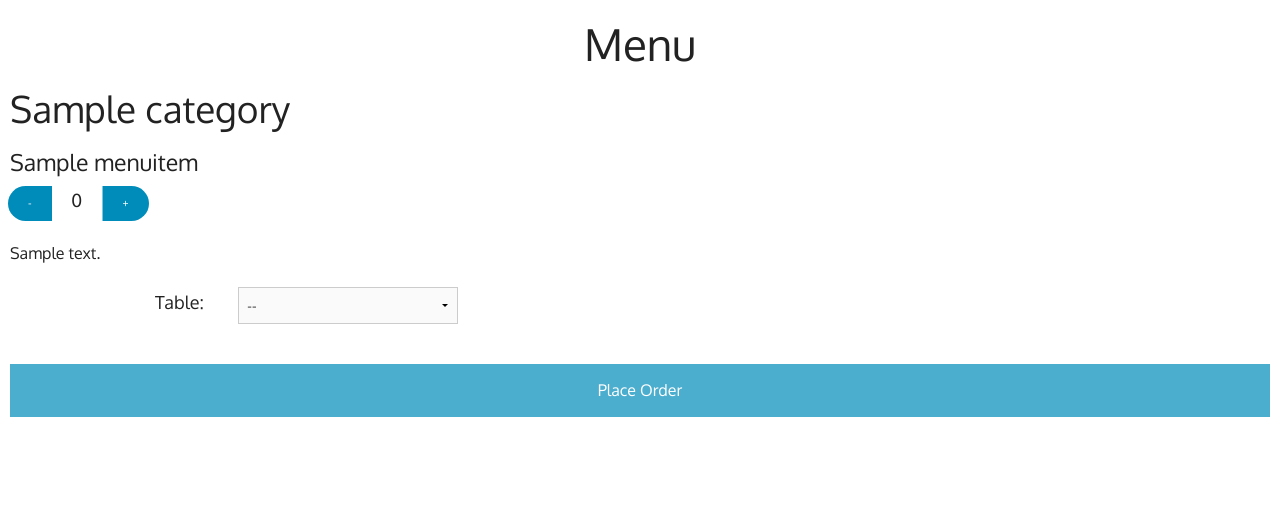
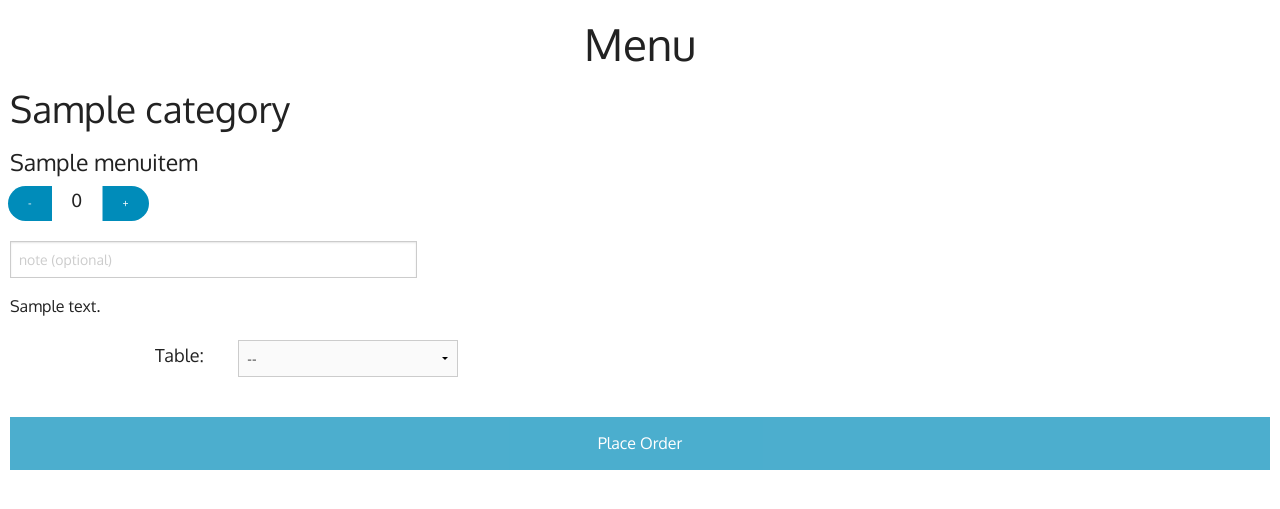
Before and after one commit to RevolutionTech/seared-quail, a Django app: page / in a window 1280 px wide. Shown: the top 509 px of the page. Run offline with Django 3.2, Linux system fonts and the light colour scheme; tables that the repository leaves empty hold one stand-in row (values such as "Sample post").

Commit message:
Added ability to add notes to items on the menu

```diff
--- a/seared_quail/menu/forms.py
+++ b/seared_quail/menu/forms.py
@@ -18,6 +18,7 @@ class MenuForm(forms.Form):
         # Create a field for each menu item
         for menuitem in MenuItem.objects.all():
             self.fields['quantity-{id_}'.format(id_=menuitem.id)] = forms.IntegerField(min_value=0)
+            self.fields['note-{id_}'.format(id_=menuitem.id)] = forms.CharField(required=False)
 
     table = forms.IntegerField()
 
@@ -35,14 +36,16 @@ class MenuForm(forms.Form):
         if not self.errors:
             # Collapse menu items into single key
             menuitems = []
-            for label, quantity in cleaned_data.items():
+            for label, value in cleaned_data.items():
                 if label.startswith('quantity-'):
-                    if quantity > 0:
+                    if value > 0:
                         menuitemid = int(label.split('-')[1])
                         menuitem = MenuItem.objects.get(id=menuitemid)
+                        note = cleaned_data['note-{id_}'.format(id_=menuitemid)]
                         menuitems.append({
                             'menuitem': menuitem,
-                            'quantity': quantity,
+                            'quantity': value,
+                            'note': note,
                         })
                     del cleaned_data[label]
             cleaned_data['menuitems'] = menuitems
--- a/seared_quail/menu/views.py
+++ b/seared_quail/menu/views.py
@@ -50,7 +50,8 @@ class MenuView(FormView):
             OrderMenuItem.objects.create(
                 order=order,
                 menuitem=menuitem['menuitem'],
-                quantity=menuitem['quantity']
+                quantity=menuitem['quantity'],
+                note=menuitem['note']
             )
 
         return super(MenuView, self).form_valid(form)
--- /dev/null
+++ b/static/css/kitchen.css
@@ -0,0 +1,6 @@
+.item-note {
+    margin-bottom: 0;
+}
+.item-note > small {
+    font-size: 10pt;
+}
--- a/static/js/kitchen.js
+++ b/static/js/kitchen.js
@@ -56,6 +56,7 @@ $(document).ready(function() {
                 var itemlist = "";
                 $.each(this['items'], function() {
                     itemlist += "<li>" + this['quantity'] + " " + this['name'] + "</li>";
+                    if (this['note']) itemlist += "<ul class=\"item-note\"><small><li>" + this['note'] + "</li></small></ul>";
                 });
                 $('.orders').append(
                     "<div class=\"panel\" id=\"" + this['id'] + "\"><h4>Table: " + this['table'] +
--- a/templates/base.html
+++ b/templates/base.html
@@ -6,6 +6,7 @@
         <meta name="viewport" content="width=device-width, initial-scale=1" />
         <link href='http://fonts.googleapis.com/css?family=Oxygen' rel='stylesheet' type='text/css'>
         <link rel="stylesheet" href="{% static "css/foundation.css" %}" type="text/css" charset="utf-8" />
+        <link rel="stylesheet" href="{% block css %}{% endblock %}" type="text/css" charset="utf-8" />
         <script type="text/javascript" src="{% static "js/jquery.min.js" %}"></script>
         <script type="text/javascript" src="{% static "js/jquery.cookie.min.js" %}"></script>
         <script type="text/javascript" src="{% static "js/modernizr.js" %}"></script>
--- a/templates/includes/menuitem.html
+++ b/templates/includes/menuitem.html
@@ -8,5 +8,6 @@
             <li><button type="button" class="button tiny plus" id="{{ menuitem.id }}">+</button></li>
         </ul>
     </div>
+    <input type="text" name="note-{{ menuitem.id }}" placeholder="note (optional)" />
     {{ menuitem.description }}
 </li>
--- a/templates/kitchen.html
+++ b/templates/kitchen.html
@@ -3,6 +3,7 @@
 
 {% block title %}Seared Quail{% endblock %}
 
+{% block css %}{% static "css/kitchen.css" %}{% endblock %}
 {% block javascript %}{% static "js/kitchen.js" %}{% endblock %}
 
 {% block content %}
@@ -18,8 +19,8 @@
         {% for item in order.items %}
             <li>{{ item.quantity }} {{ item.name }}</li>
             {% if item.note %}
-                <ul style="margin-bottom: 0;">
-                    <small style="font-size: 10pt;"><li>{{ item.note }}</li></small>
+                <ul class="item-note">
+                    <small><li>{{ item.note }}</li></small>
                 </ul>
             {% endif %}
         {% endfor %}
```
